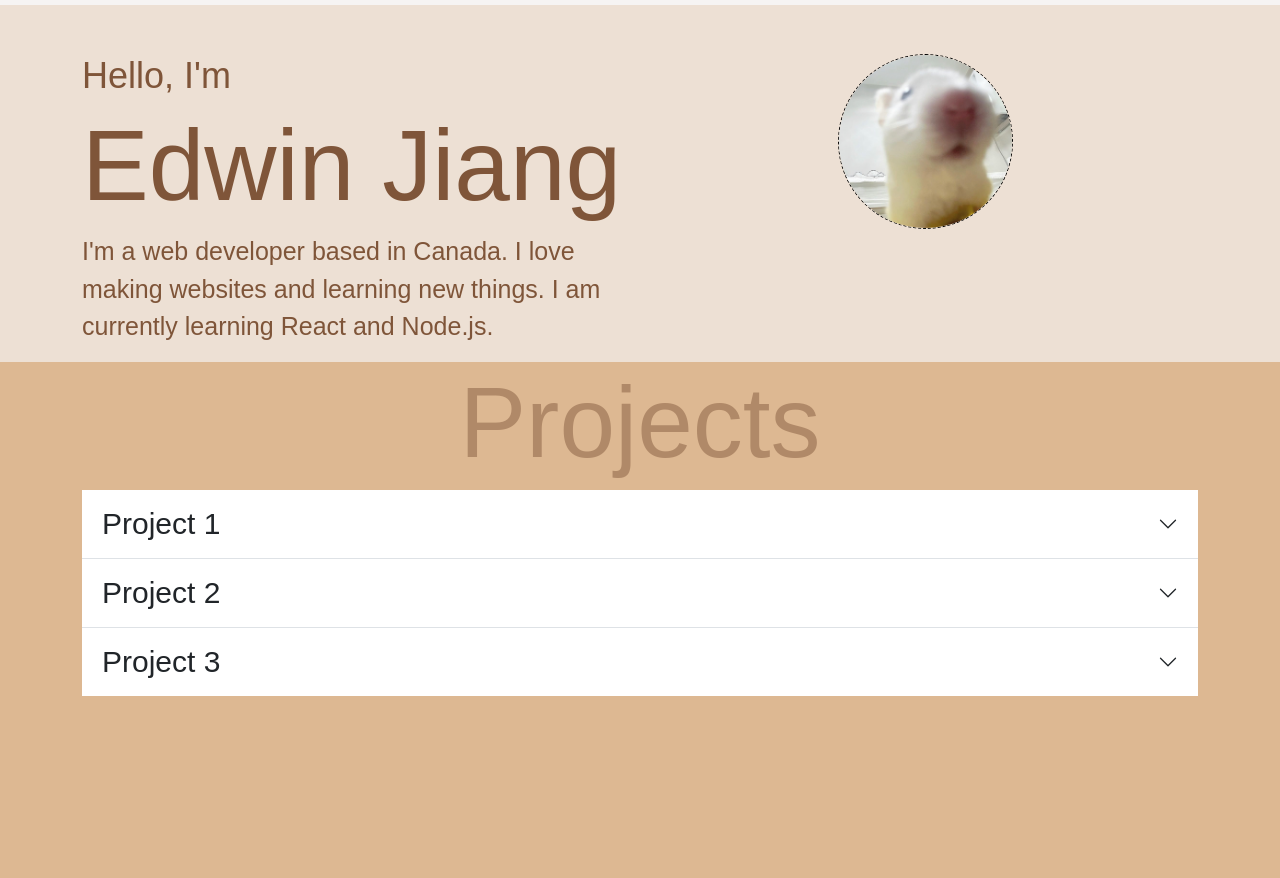
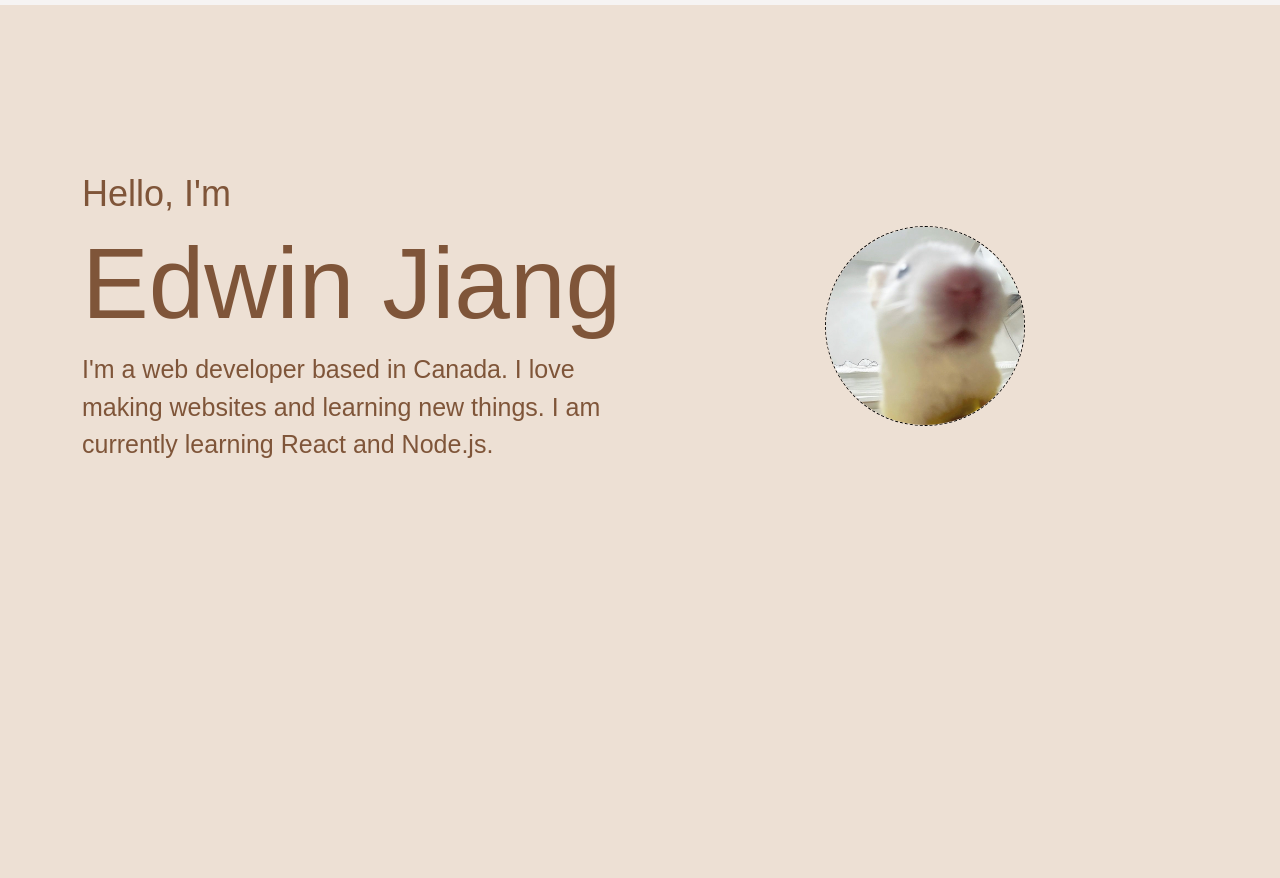
Before and after one commit to Hayyyte/Edwin-Portfolio, a website: page index.html in a window 1280 px wide. Shown: the part 74-952 px from the top of the page. Drawn offline with nearby package versions, Linux system fonts and the light colour scheme; a web font is replaced by a local one.

Commit message:
Added background colour/text colour changes. Refactored styles. Changed Email.

```diff
--- /dev/null
+++ b/background.js
@@ -0,0 +1,34 @@
+// Select all sections
+const sections = document.querySelectorAll('.container');
+
+const options = {threshold: 0.5};
+
+const observer = new IntersectionObserver((entries, observer) => {
+    entries.forEach(entry => {
+        if (entry.isIntersecting) {
+            // Set the background color of the body based on the section in view
+            switch(entry.target.parentNode.id) {
+                case 'hero':
+                  document.body.style.backgroundColor = 'var(--almond)';
+                  document.body.style.color = 'var(--coffee)';
+                  break;
+                case 'projects':
+                  document.body.style.backgroundColor = 'var(--tan)';
+                  document.body.style.color = 'var(--raw-umber)';
+                  break;
+                case 'about':
+                  document.body.style.backgroundColor = 'var(--coffee)';
+                  document.body.style.color = 'var(--almond)';
+                  break;
+                case 'contact':
+                  document.body.style.backgroundColor = 'var(--raw-umber)';
+                  document.body.style.color = 'var(--tan)';
+                  break;
+            }
+        }
+    })
+}, options);
+
+sections.forEach(section => {
+    observer.observe(section);
+})
--- a/index.html
+++ b/index.html
@@ -40,7 +40,7 @@
         </div>
     </nav>
     <!-- Hero Page -->
-    <section id="hero">
+    <section class="d-flex align-items-center" id="hero">
       <div class="container">
         <div class="row">
           <div class="col">
@@ -48,14 +48,14 @@
             <h1>Edwin Jiang</h1>
             <p>I'm a web developer based in Canada. I love making websites and learning new things. I am currently learning React and Node.js.
           </div>
-          <div class="col d-flex justify-content-center">
+          <div class="col d-flex align-items-center justify-content-center">
             <img class="headshot" src="images/rat.jpg" alt="">
           </div>
         </div>
       </div>
     </section>
     <!-- Projects -->
-    <section id="projects">
+    <section class="d-flex align-items-center" id="projects">
         <div class="container">
             <h1 class="text-center">Projects</h1>
             <div class="accordion accordion-flush" id="accordionFlushExample">
@@ -93,7 +93,7 @@
         </div>
     </section>
         <!-- About -->
-        <section id="about">
+        <section class="d-flex align-items-center" id="about">
             <div class="container d-flex flex-column">
               <div class="text-end ">
                 <h1>About</h1>
@@ -106,21 +106,15 @@
             </div>
         </section>
     <!-- Contact -->
-    <section id="contact">
+    <section class="d-flex align-items-center" id="contact">
         <div class="container text-center  d-flex flex-column justify-content-center">
             <h1 >Contact</h1>
             <p>Looking for collaborative project opportunities? Feel free to reach out and let's discuss your ideas!</p>
-            <p>Email: 9JZ5h@example.com</p>
+            <p>Email: edwin.jiang2@gmail.com</p>
         </div>
     </section>
-
-    <script src="node_modules/popper.js/dist/umd/popper.min.js"></script>
+    <!-- Scripts -->
     <script src="node_modules/bootstrap/dist/js/bootstrap.min.js"></script>
-    <script src="script.js"></script>
-    <script>
-      function closeNavbar() {
-        $(".navbar-toggler").click();
-      }
-    </script>
+    <script src="background.js"></script>
 </body>
 </html>
--- a/script.js
+++ /dev/null
@@ -1,5 +0,0 @@
-$(document).ready(function () {
-    $('.navbar-toggler').on('click', function () {
-        $('.navbar-toggler-icon').toggleClass('navbar-toggler-close');
-    });
-});
--- a/style.css
+++ b/style.css
@@ -1,12 +1,16 @@
 /* Body */
 body {
-    height: 300vh;
     background-color: var(--almond);
     color: var(--coffee);
     font-family: 'Ranade', sans-serif;
     font-size: 25px;
     user-select: none;
     -webkit-user-drag: none;
+    transition: color 0.5s ease, background-color 0.5s ease;
+}
+
+section {
+    height: 100vh;
 }
 
 h1 {
@@ -20,15 +24,9 @@ h2 {
 }
 
 /* Hero */
-#hero {
-    background-color: var(--almond);
-    color: var(--coffee);
-    padding-top: 10%;
-}
-
 .headshot {
-    width: 175px;
-    height: 175px;
+    width: 200px;
+    height: 200px;
     border: 1px dashed #000;
     border-radius: 50%;
     padding: 0;
@@ -36,34 +34,16 @@ h2 {
 }
 
 /* Projects */
-#projects {
-    background-color: var(--tan);
-    color: var(--chamoisee);
-    height: 95vh;
-}
 .accordion-button {
     font-size: 30px;
 }
 
 /* About */
-#about {
-    background-color: var(--coffee);
-    color: var(--almond);
-    padding-top: 25%;
-}
 
 /* Contact */
-#contact {
-    background-color: var(--raw-umber);
-    color: var(--almond);
-    height: 100vh;
-}
 
 /* Media Queries */
 @media screen and (max-width: 768px) {
-    #hero, #projects, #about, #contact {
-        height: 95vh;
-    }
 
     #projects, #about {
         padding-top: 25%;
```
